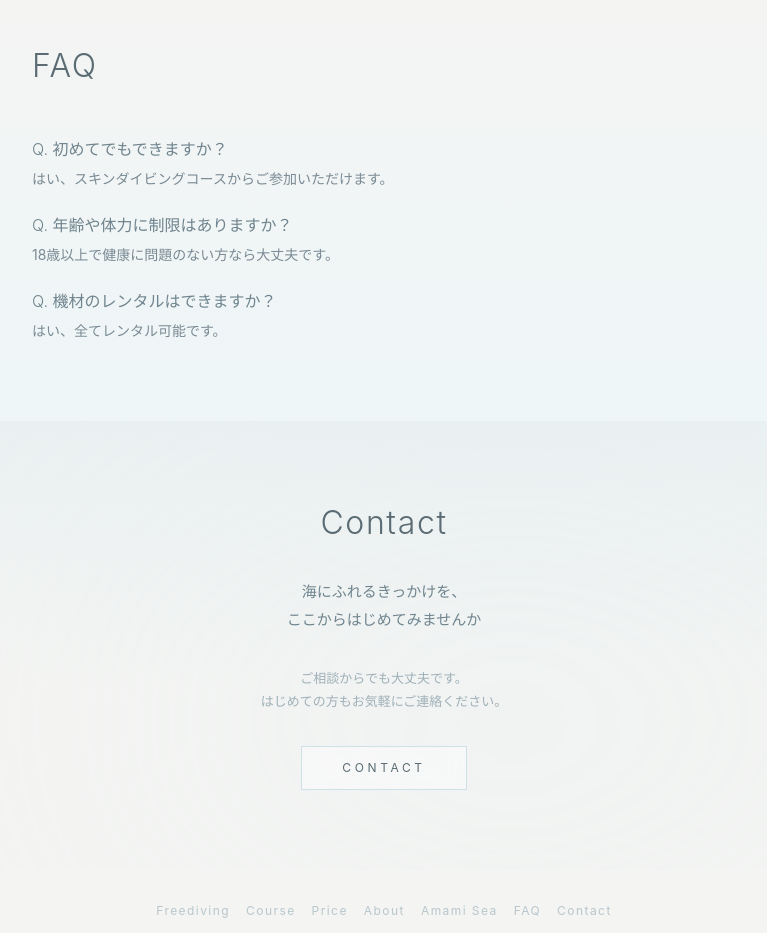
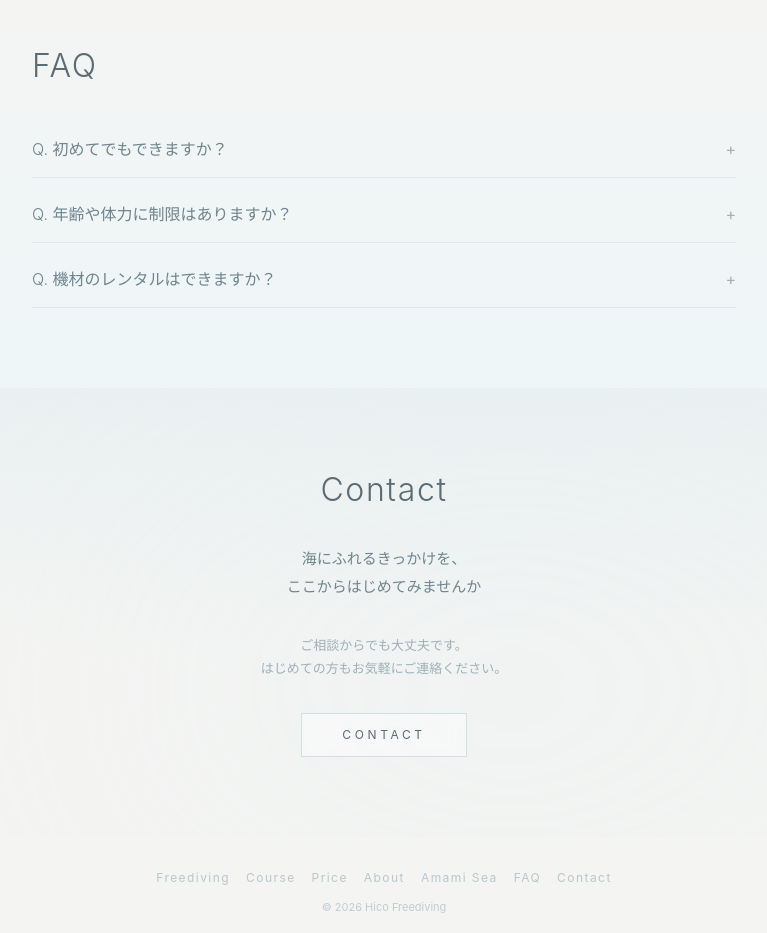
Before and after one commit to ikucha-portfolio/freediving-site, a React (Vite) app: page / in a window 1280 px wide. Shown: the part 2600-3533 px from the top of the page, without its empty margins (256-1023 px from the left). Built offline with nearby package versions, Linux system fonts and the light colour scheme.

Commit message:
FAQ作成（アコーディオン機能あり）

```diff
--- a/src/App.jsx
+++ b/src/App.jsx
@@ -3,6 +3,7 @@ import Courses from "./pages/Courses";
 import Home from "./pages/Home"; // ← 追加
 import About from "./pages/About";
 import Price from "./pages/Price";
+import FAQ from "./pages/FAQ";
 import { Routes, Route } from "react-router-dom";
 
 function App() {
@@ -15,6 +16,7 @@ function App() {
         <Route path="/course" element={<Courses />} />
         <Route path="/about" element={<About />} />
         <Route path="/price" element={<Price />} />
+        <Route path="/faq" element={<FAQ />} />
       </Routes>
     </div>
   );
--- /dev/null
+++ b/src/pages/FAQ.jsx
@@ -0,0 +1,80 @@
+import { useState } from "react";
+import Section from "../components/layout/Section";
+import Container from "../components/layout/Container";
+
+export default function FAQ() {
+  const [openIndex, setOpenIndex] = useState(null);
+
+  const faqs = [
+    {
+      q: "初心者でも参加できますか？",
+      a: "はい、初心者の方も大歓迎です。スキンダイビングから無理なく始められます。"
+    },
+    {
+      q: "泳ぎが苦手でも大丈夫ですか？",
+      a: "問題ありません。足のつく場所から練習し、徐々に慣れていきます。"
+    },
+    {
+      q: "器材はレンタルできますか？",
+      a: "はい、レンタル可能です。一部無料の器材もあります。"
+    },
+    {
+      q: "一人での参加でも大丈夫ですか？",
+      a: "お一人で参加される方も多いのでご安心ください。"
+    },
+    {
+      q: "天候が悪い場合はどうなりますか？",
+      a: "安全を最優先に判断し、日程変更または中止となる場合があります。"
+    }
+  ];
+
+  return (
+    <Section>
+      <Container size="narrow">
+
+        {/* タイトル */}
+        <div className="text-center mb-20">
+          <h1 className="text-3xl text-[#5a6b74]">FAQ</h1>
+        </div>
+
+        {/* FAQ */}
+        <div>
+
+          {faqs.map((item, i) => (
+            <div
+              key={i}
+              className="border-b border-[#e3eef2]"
+            >
+
+              {/* 質問 */}
+              <button
+                onClick={() =>
+                  setOpenIndex(openIndex === i ? null : i)
+                }
+                className="w-full flex justify-between items-center py-6 text-left hover:opacity-70 transition"
+              >
+                <span className="text-sm text-[#5a6b74]">
+                  Q. {item.q}
+                </span>
+
+                <span className="text-[#9fb2bb] text-lg">
+                  {openIndex === i ? "−" : "+"}
+                </span>
+              </button>
+
+              {/* 回答 */}
+              {openIndex === i && (
+                <div className="pb-6 pr-6 text-sm text-[#6b7c85] leading-loose">
+                  {item.a}
+                </div>
+              )}
+
+            </div>
+          ))}
+
+        </div>
+
+      </Container>
+    </Section>
+  );
+}
--- a/src/pages/Home.jsx
+++ b/src/pages/Home.jsx
@@ -4,8 +4,25 @@ import TwoColumn from "../components/layout/TwoColumn";
 import TitleBlock from "../components/ui/TitleBlock";
 import BodyText from "../components/ui/BodyText";
 import Container from "../components/layout/Container";
+import { useState } from "react";
 
 export default function Home() {
+  const faqs = [
+  {
+    q: "初めてでもできますか？",
+    a: "はい、スキンダイビングコースからご参加いただけます。"
+  },
+  {
+    q: "年齢や体力に制限はありますか？",
+    a: "18歳以上で健康に問題のない方なら大丈夫です。"
+  },
+  {
+    q: "機材のレンタルはできますか？",
+    a: "はい、全てレンタル可能です。"
+  }
+];
+  const [openIndex, setOpenIndex] = useState(null);
+
   return (
     <main className="bg-[#f4f4f2]">
 
@@ -207,32 +224,32 @@ export default function Home() {
 
     <div className="space-y-6">
 
-            <div>
+      {faqs.map((item, i) => (
+        <div key={i} className="border-b border-[#dfe9ed] pb-4">
+
+          <button
+            onClick={() =>
+              setOpenIndex(openIndex === i ? null : i)
+            }
+            className="w-full flex justify-between items-center text-left"
+          >
             <p className="font-light text-[#6f848e]">
-                Q. 初めてでもできますか？
+              Q. {item.q}
             </p>
-              <p className="text-[#7a8a94] text-sm mt-2">
-                はい、スキンダイビングコースからご参加いただけます。
+
+            <span className="text-[#9fb2bb]">
+              {openIndex === i ? "−" : "+"}
+            </span>
+          </button>
+
+          {openIndex === i && (
+            <p className="text-[#7a8a94] text-sm mt-3 leading-loose">
+              {item.a}
             </p>
+          )}
+
         </div>
-
-            <div>
-              <p className="font-light text-[#6f848e]">
-                Q. 年齢や体力に制限はありますか？
-              </p>
-              <p className="text-[#7a8a94] text-sm mt-2">
-                18歳以上で健康に問題のない方なら大丈夫です。
-              </p>
-            </div>
-
-            <div>
-              <p className="font-light text-[#6f848e]">
-                Q. 機材のレンタルはできますか？
-              </p>
-              <p className="text-[#7a8a94] text-sm mt-2">
-                はい、全てレンタル可能です。
-              </p>
-            </div>
+      ))}
 
     </div>
 
```
Lines whose indentation alone changed are shown as unchanged.
